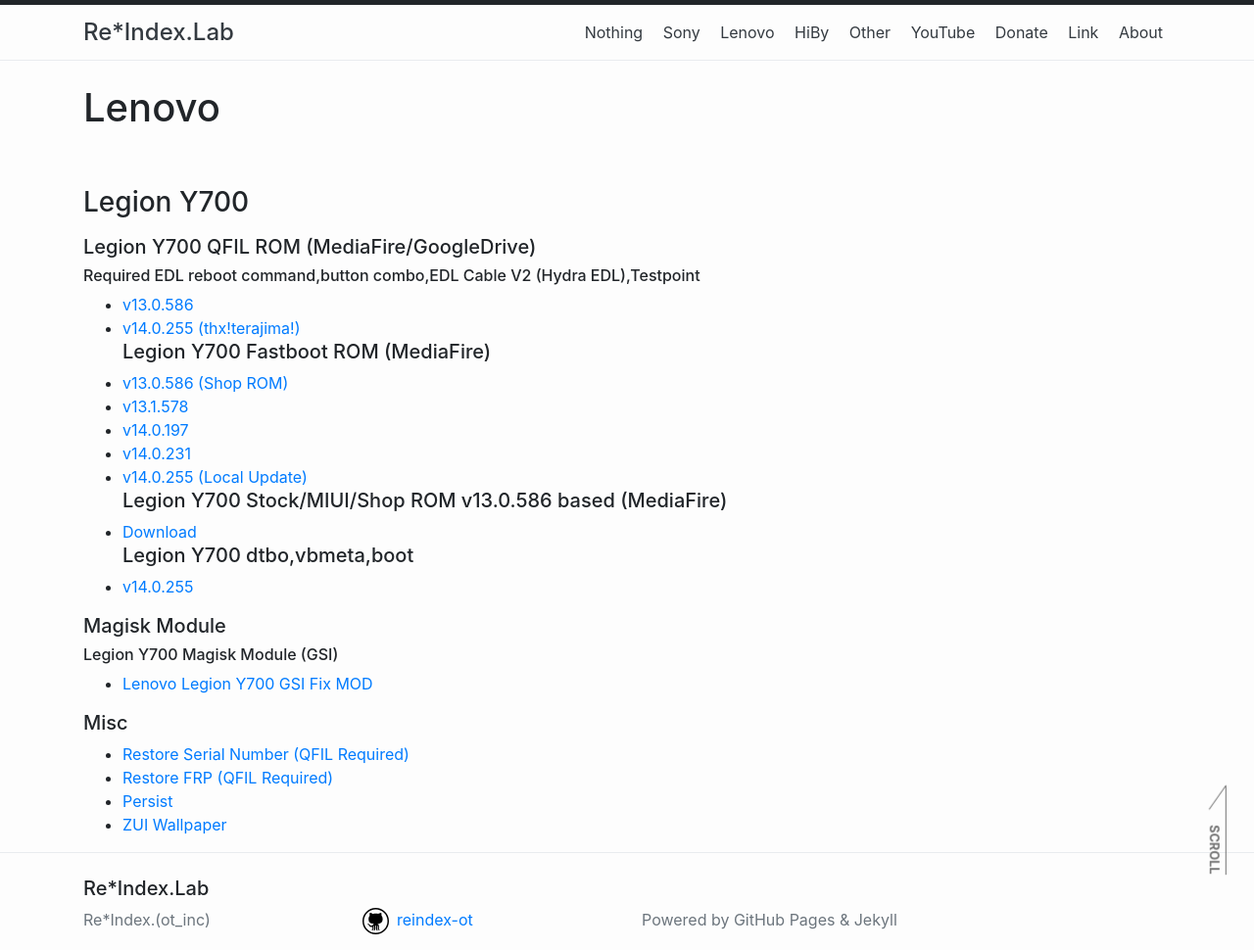
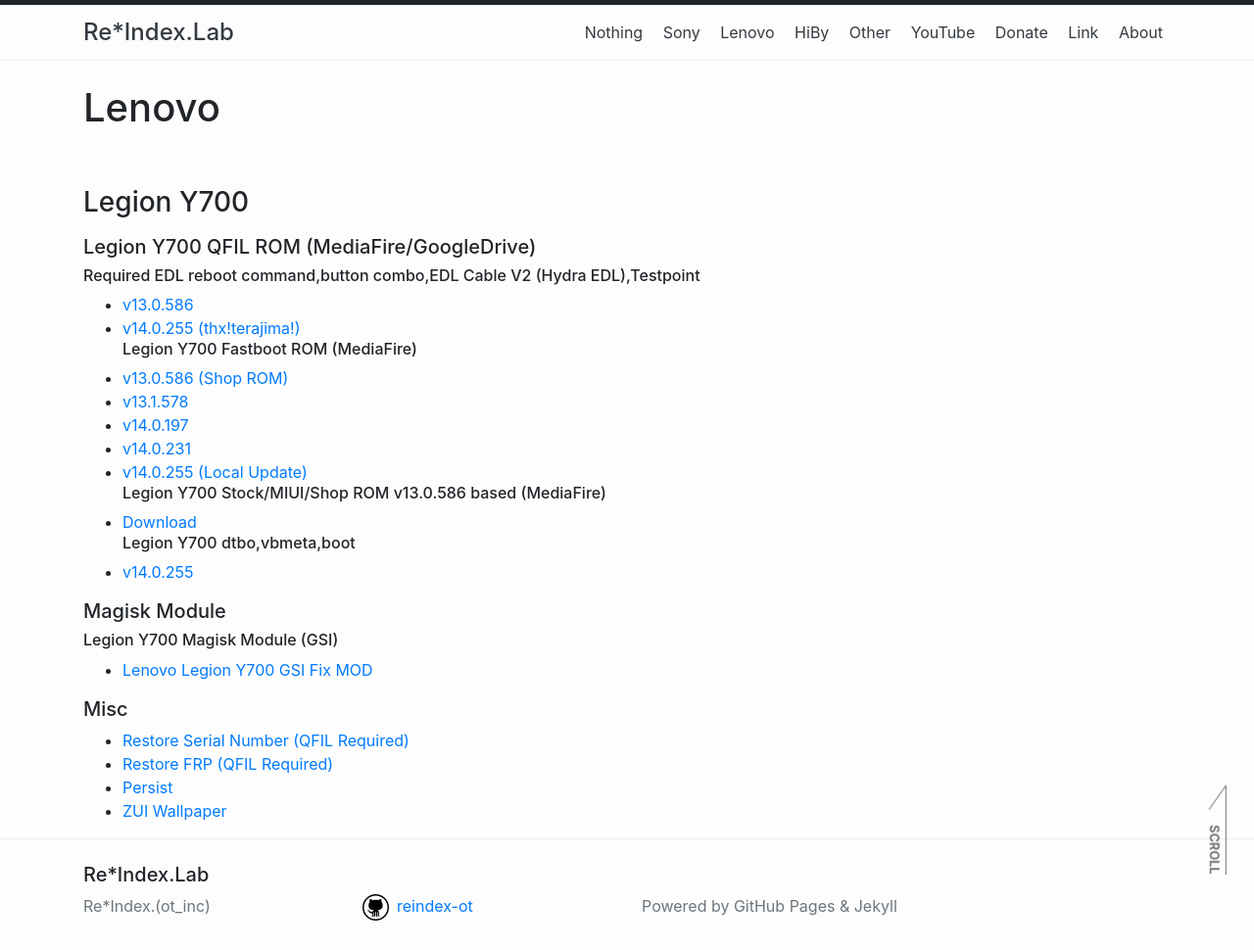
Before and after one commit to reindex-ot/reindex-ot.github.io, a Jekyll site: the page built from lenovo.md, in a window 1280 px wide. Shown: the whole page at 98% size. Built offline with Jekyll 4.4.1, drawn with Linux system fonts in a browser that asks for light colours.

```diff
--- a/lenovo.md
+++ b/lenovo.md
@@ -9,15 +9,15 @@ permalink: /lenovo/
 ###### Required EDL reboot command,button combo,EDL Cable V2 (Hydra EDL),Testpoint
 - [v13.0.586](https://www.mediafire.com/file/dwu5qmb59hu6dk0/LEGION_Stock_EDL.7z/)<br>
 - [v14.0.255 (thx!terajima!)](https://drive.google.com/file/d/1o09kref9SRXpE8E9J49ZZBGjm1k-ebuR/view?usp=share_link)<br>
-##### Legion Y700 Fastboot ROM (MediaFire)
+###### Legion Y700 Fastboot ROM (MediaFire)
 - [v13.0.586 (Shop ROM)](https://www.mediafire.com/file/deevf55yizd667m/LEGION_Y700_ShopROM_13.0.586.7z/)<br>
 - [v13.1.578](https://www.mediafire.com/file/wyq924hz13bj5s8/LEGION_Y700_StockROM_13.1.578.7z/)<br>
 - [v14.0.197](https://www.mediafire.com/file/9mg5gphdpv363e3/LEGION_Y700_StockROM_14.0.197.7z/)<br>
 - [v14.0.231](https://www.mediafire.com/file/gojkcrdm6q1zr49/LEGION_Y700_StockROM_14.0.231.7z/)<br>
 - [v14.0.255 (Local Update)](https://www.mediafire.com/file/nzidr5w3kf70wq6/update_Legion_Y700_v14.0.255.zip/file)<br>
-##### Legion Y700 Stock/MIUI/Shop ROM v13.0.586 based (MediaFire)
+###### Legion Y700 Stock/MIUI/Shop ROM v13.0.586 based (MediaFire)
 - [Download](https://www.mediafire.com/file/xs0zj9nnmen5i7j/Y700_v13.0.586_ROM.7z/)<br>
-##### Legion Y700 dtbo,vbmeta,boot
+###### Legion Y700 dtbo,vbmeta,boot
 - [v14.0.255](https://www.mediafire.com/file/ri36vf0s50v7miw/Legion_Y700_v14.0.255_boot%252Cdtbo.vbmeta.7z/file)
 
 ##### Magisk Module
```
